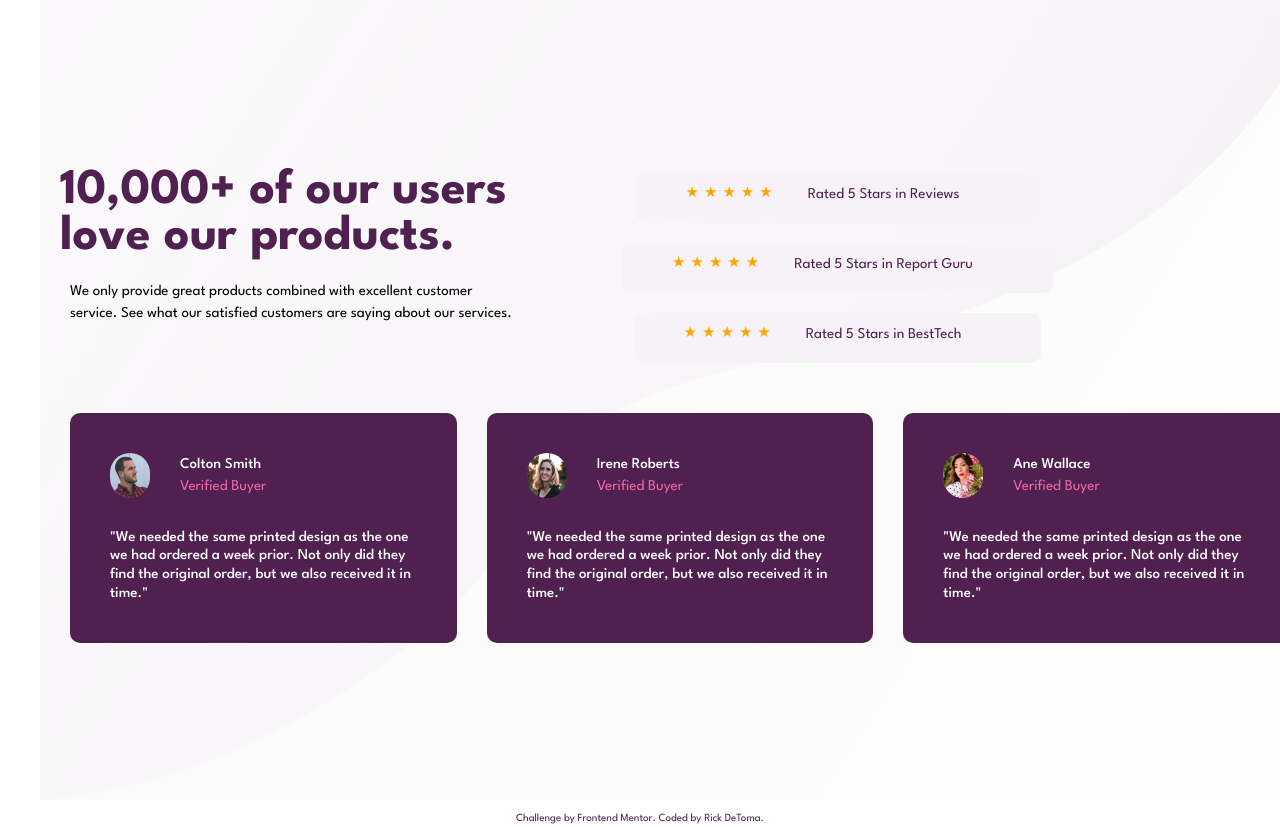
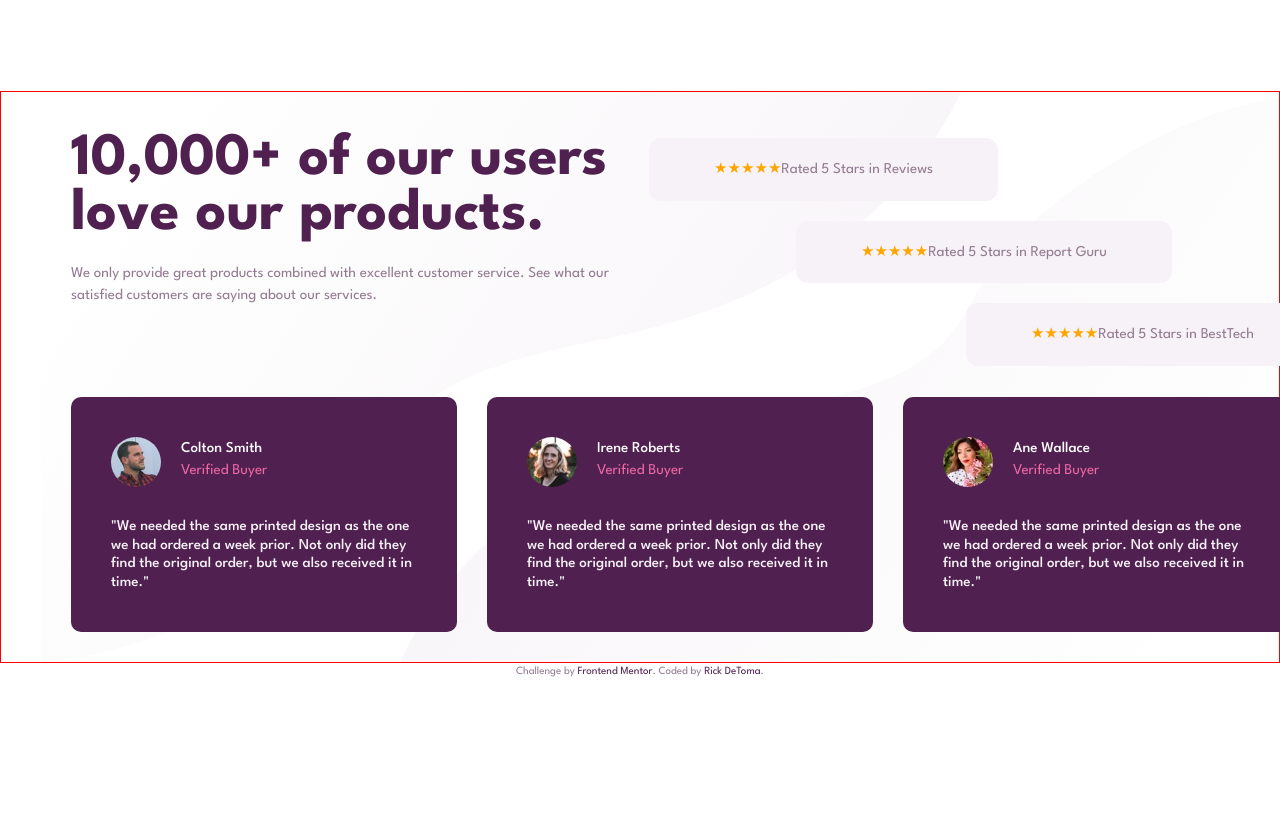
Before and after one commit to detomdev/social-proof-section, a plain HTML site: page index.html in a window 1280 px wide. Shown: the top 827 px of the page. After the commit the page ends 800 px from the top, so only its background shows below. Drawn offline with Linux system fonts and the light colour scheme.

Commit message:
width changed

```diff
--- a/index.html
+++ b/index.html
@@ -27,20 +27,20 @@
 
                 <aside class="rating-section">
                     <div class="rating" id="first-rating">
-                        <span style="font-size:100%;color: orange">&starf;&starf;&starf;&starf;&starf;</span>
-                        <p class="rating-para">Rated 5 Stars in Reviews</p>
+                        <p class="star"span style="font-size:100%;color: orange">&starf;&starf;&starf;&starf;&starf;</span></p>
+                        <p class="rating-para"> Rated 5 Stars in Reviews</p>
                     </div>
                     <div class="rating" id="second-rating">
-                        <span style="font-size:100%;color: orange">&starf;&starf;&starf;&starf;&starf;</span>
-                            <p class="rating-para">Rated 5 Stars in Report Guru</p>
+                        <p class="star" span style="font-size:100%;color: orange">&starf;&starf;&starf;&starf;&starf;</span></p>
+                        <p class="rating-para"> Rated 5 Stars in Report Guru</p>
                     </div>
                     <div class="rating" id="third-rating">
-                        <span style="font-size:100%;color: orange">&starf;&starf;&starf;&starf;&starf;</span>
-                            <p class="rating-para">Rated 5 Stars in BestTech</p>
+                        <p class="star" span style="font-size:100%;color: orange">&starf;&starf;&starf;&starf;&starf;</span></p>
+                        <p class="rating-para"> Rated 5 Stars in BestTech</p>
                     </div>
                 </aside>
             </div>
-
+            <div class="bottom">
                 <section class="card-section">
                     <div class="card">
                         <div class="card-top">
@@ -51,7 +51,8 @@
                                 <p class="buyer">Verified Buyer</p>
                             </div>
                         </div>
-                    <blockquote>"We needed the same printed design as the one we had ordered a week prior. Not only did
+                        <blockquote>"We needed the same printed design as the one we had ordered a week prior. Not only
+                            did
                             they
                             find the original order, but we also received it in time."</blockquote>
                     </div>
@@ -65,7 +66,8 @@
                                 <p class="buyer">Verified Buyer</p>
                             </div>
                         </div>
-                    <blockquote>"We needed the same printed design as the one we had ordered a week prior. Not only did
+                        <blockquote>"We needed the same printed design as the one we had ordered a week prior. Not only
+                            did
                             they
                             find the original order, but we also received it in time."</blockquote>
                     </div>
@@ -79,12 +81,14 @@
                                 <p class="buyer">Verified Buyer</p>
                             </div>
                         </div>
-                    <blockquote>"We needed the same printed design as the one we had ordered a week prior. Not only did
+                        <blockquote>"We needed the same printed design as the one we had ordered a week prior. Not only
+                            did
                             they
                             find the original order, but we also received it in time."</blockquote>
                     </div>
 
                 </section>
+            </div>
         </div>
     </main>
     <!-- If the footer is not needed for Frontend Mentor for some reason, I would delete it since it takes up some space and pushes your layout to the top a little, which makes it harder to compare to the design image. (You can add it later or just add display: none; to the css in the head of this page while writing code)-->
--- a/style.css
+++ b/style.css
@@ -36,27 +36,30 @@ html {
 }
 
 body {
-    /* Try to keep as little CSS on body and html tags as possible. Only what is needed to be able to make the design work. */
     height: 100vh;
-    /* you can add height: 100vh here too to be able to center the content vertically */
     min-height: 100vh;
+    display: flex;
+    flex-direction: column;
+    align-items: center;
+    justify-content: center;
+}
+
+main {
+    width: 100%;
+    margin: 0 auto;
+    display: flex;
+    flex-direction: column;
+    border: 1px solid red;
 }
 
 .container {
-    display: flex;
-    flex-direction: column;
-    justify-content: center;
-    align-items: center;
     background-color: var(--white);
-    /* Great! :) */
-    background: url(./images/bg-pattern-top-mobile.svg) left top no-repeat,
-        url(./images/bg-pattern-bottom-mobile.svg) right bottom no-repeat;
-    background-size: cover;
+    background: url(./images/bg-pattern-top-desktop.svg) left top no-repeat,
+        url(./images/bg-pattern-bottom-desktop.svg) right bottom no-repeat;
+    background-size: contain;
     position: relative;
-    min-width: 100%;
-    max-width: 1200px;
     margin: 0 40px;
-    /*margin: 0 auto;*/
+    width: 100%;
 }
 
 .top {
@@ -66,29 +69,43 @@ body {
 .top-section {
     display: flex;
     flex-direction: column;
-    max-width: 40%;
-    margin-bottom: 50px;
+    flex-basis: 45%;
+    margin: 40px 30px 30px;
+    text-align: left;
 }
 
 .rating-section {
+    flex-basis: 55%;
     display: flex;
     flex-direction: column;
-    align-items: center;
+    justify-content: center;
     margin-top: 45px;
-    padding: 0 70px;
+    gap: 20px;
 }
 
 .rating {
     display: flex;
-    justify-content: center;
-    align-items: flex-start;
+    align-items: center;
+    padding: 20px 65px 20px 65px;
+    border-radius: 12px;
     background-color: var(--light-grayish-magenta);
-    border-radius: 10px;
-    text-align: center;
-    color: var(--very-dark-magenta);
-    height: 50px;
-    padding: 10px 50px;
-    margin-bottom: 20px;
+}
+
+.rating-para,
+.star {
+    margin-bottom: 0;
+}
+
+#first-rating {
+    align-self: flex-start;
+}
+
+#second-rating {
+    align-self: center;
+}
+
+#third-rating {
+    align-self: flex-end;
 }
 
 span {
@@ -109,7 +126,6 @@ span {
     border-radius: 10px;
     text-align: left;
     color: var(--white);
-    max-height: 240px;
     padding: 40px;
 }
 
@@ -118,38 +134,44 @@ span {
     flex-direction: row;
 }
 
+.info {
+    margin-left: 20px;
+}
+
 .name {
     font-weight: 500;
+    color: var(--white);
+    margin-bottom: 0;
 }
-
 
 .buyer {
     color: var(--soft-pink);
     font-weight: 300;
-
+    margin-bottom: 0%;
 }
 
 img {
     border-radius: 50px;
-    width: 40px;
+    width: 50px;
+    height: 50px;
 }
 
 h1 {
     color: var(--very-dark-magenta);
     font-weight: 700;
-    font-size: 50px;
-    margin: 40px 20px 20px;
+    font-size: 60px;
+    margin-bottom: 20px;
 }
 
 p {
-    color: var(--dark-grayish-magenta));
+    color: var(--dark-grayish-magenta);
     line-height: 1.5;
-    margin: 0 30px;
+    margin: 0 0 30px;
 }
 
 blockquote {
     font-weight: 500;
-    color: var(--white);
+    color: var(--light-grayish-magenta);
     line-height: 1.25;
     margin-top: 30px;
 }
@@ -166,23 +188,28 @@ a {
     font-weight: 400;
 }
 
-@media (min-width: 900px) {
-    .container {
+/*@media (max-width: 1100px) {
+
+    body {
+        background-image: url(./images/bg-pattern-top-mobile.svg), url(./images/bg-pattern-bottom-mobile.svg);
+    }
+
+    .container,
+    .main,
+    .top-section,
+    .rating-section,
+    .card-section {
         display: flex;
         flex-direction: column;
         align-items: center;
         justify-content: center;
+        max-width: 375;
         min-height: 100vh;
         margin-bottom: 10px;
     }
 
     .top-section {
-        text-align: left;
-    }
-
-    .rating-section {
-        display: flex;
-    }
-
-
+        text-align: center;
+        width: auto;
+    }*/
 }
```
Lines whose indentation alone changed are shown as unchanged.
